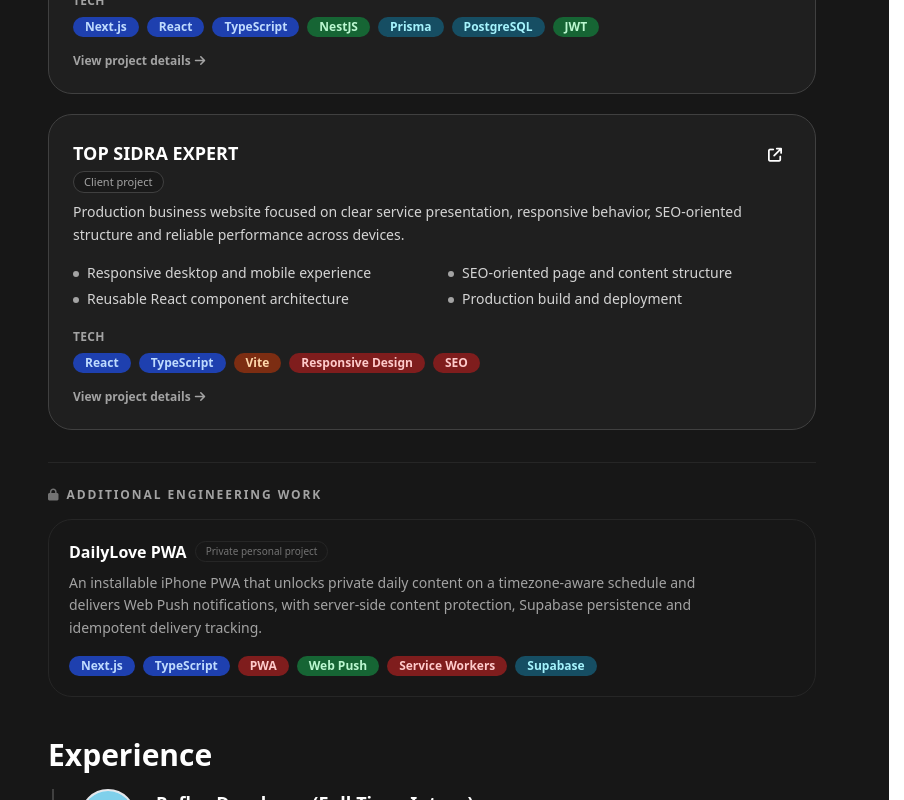
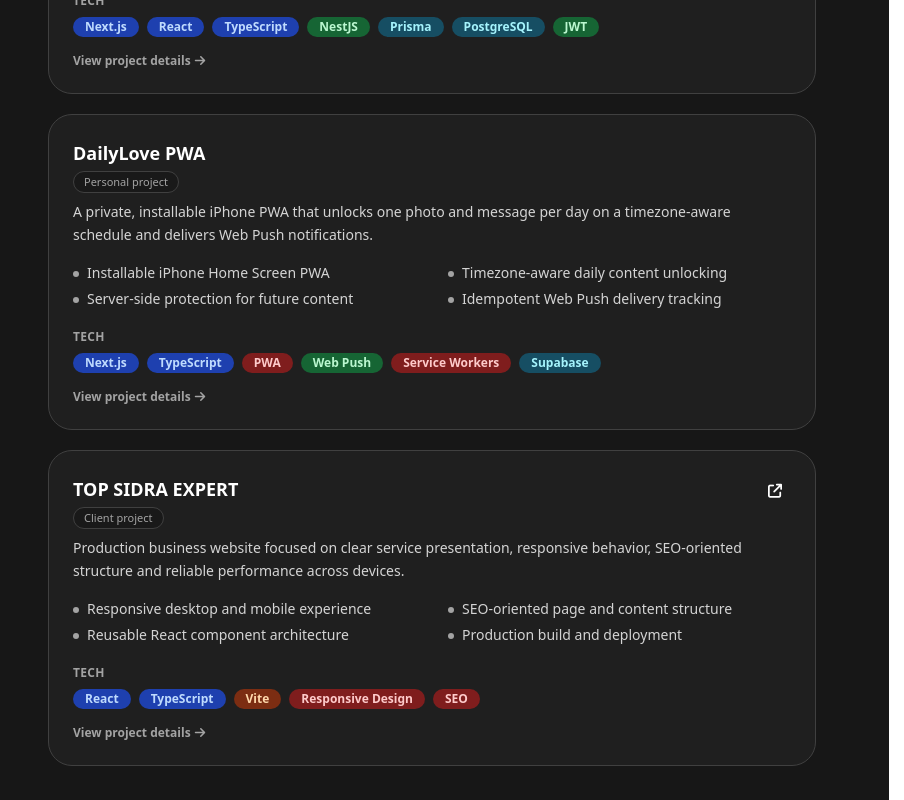
Before and after one commit to LupsaLaurentiu/Portfolio, a React (Vite) app: page / in a window 1280 px wide. Shown: the part 2160-2960 px from the top of the page, without its empty margins (376-1280 px from the left). Built offline with nearby package versions, Linux system fonts and the light colour scheme.

Commit message:
feat: promote DailyLove to featured project

```diff
--- a/src/MainComponent/Projects.tsx
+++ b/src/MainComponent/Projects.tsx
@@ -508,6 +508,29 @@
   },
 
   {
+    title: "DailyLove PWA",
+    description:
+      "A private, installable iPhone PWA that unlocks one photo and message per day on a timezone-aware schedule and delivers Web Push notifications.",
+    ownership:
+      "Designed and implemented the complete application, including daily unlock rules, timezone handling, private media delivery, push subscription management, scheduled notification delivery and automated tests. Source code and personal content remain private by design.",
+    projectType: "Personal project",
+    highlights: [
+      "Installable iPhone Home Screen PWA",
+      "Timezone-aware daily content unlocking",
+      "Server-side protection for future content",
+      "Idempotent Web Push delivery tracking",
+    ],
+    tech: [
+      "Next.js",
+      "TypeScript",
+      "PWA",
+      "Web Push",
+      "Service Workers",
+      "Supabase",
+    ],
+  },
+
+  {
     title: "TOP SIDRA EXPERT",
     description:
       "Production business website focused on clear service presentation, responsive behavior, SEO-oriented structure and reliable performance across devices.",
@@ -555,22 +578,6 @@
         caption:
           "The website was designed and implemented as a responsive production experience, with desktop and mobile layouts built from reusable React components.",
       },
-    ],
-  },
-];
-
-const additionalProjects = [
-  {
-    title: "DailyLove PWA",
-    description:
-      "An installable iPhone PWA that unlocks private daily content on a timezone-aware schedule and delivers Web Push notifications, with server-side content protection, Supabase persistence and idempotent delivery tracking.",
-    tech: [
-      "Next.js",
-      "TypeScript",
-      "PWA",
-      "Web Push",
-      "Service Workers",
-      "Supabase",
     ],
   },
 ];
@@ -831,53 +838,6 @@
             </span>
           </article>
         ))}
-      </div>
-
-      <div className="mt-8 border-t border-neutral-800 pt-6">
-        <div className="mb-4 flex items-center gap-2">
-          <i
-            className="fa-solid fa-lock text-xs text-neutral-500"
-            aria-hidden="true"
-          />
-          <h3 className="text-xs font-semibold uppercase tracking-[0.16em] text-neutral-400">
-            Additional Engineering Work
-          </h3>
-        </div>
-
-        <div className="grid gap-3">
-          {additionalProjects.map((project) => (
-            <article
-              key={project.title}
-              className="rounded-xl border border-neutral-800 bg-neutral-900/40 p-5"
-            >
-              <div className="mb-2 flex flex-wrap items-center gap-2">
-                <h4 className="font-semibold text-white">
-                  {project.title}
-                </h4>
-                <span className="rounded-full border border-neutral-800 px-2.5 py-0.5 text-[10px] font-medium text-neutral-500">
-                  Private personal project
-                </span>
-              </div>
-
-              <p className="max-w-2xl text-sm leading-relaxed text-neutral-400">
-                {project.description}
-              </p>
-
-              <div className="mt-4 flex flex-wrap gap-2">
-                {project.tech.map((technology) => (
-                  <span
-                    key={technology}
-                    className={`rounded-full px-3 py-0.5 text-xs font-semibold ${getTechColorClasses(
-                      technology,
-                    )}`}
-                  >
-                    {technology}
-                  </span>
-                ))}
-              </div>
-            </article>
-          ))}
-        </div>
       </div>
 
       {activeProject && (
```
Also changed, not shown: 1 other file (tests, documents, lock files or other folders).
